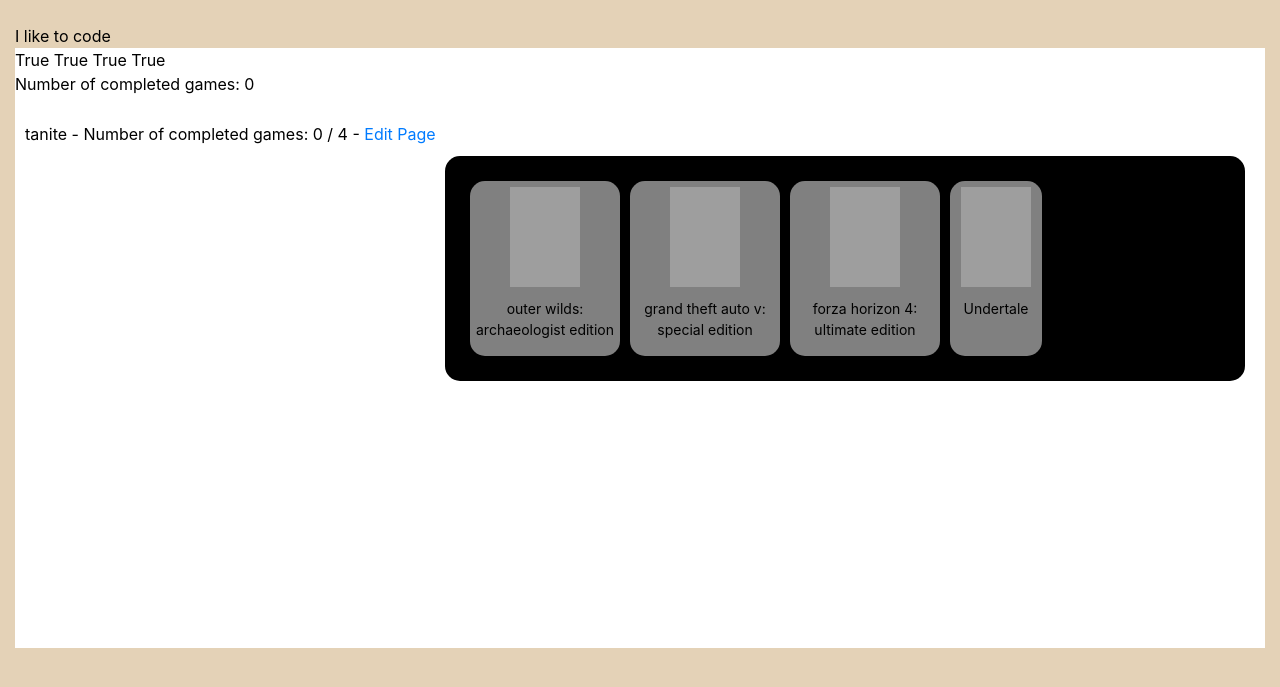
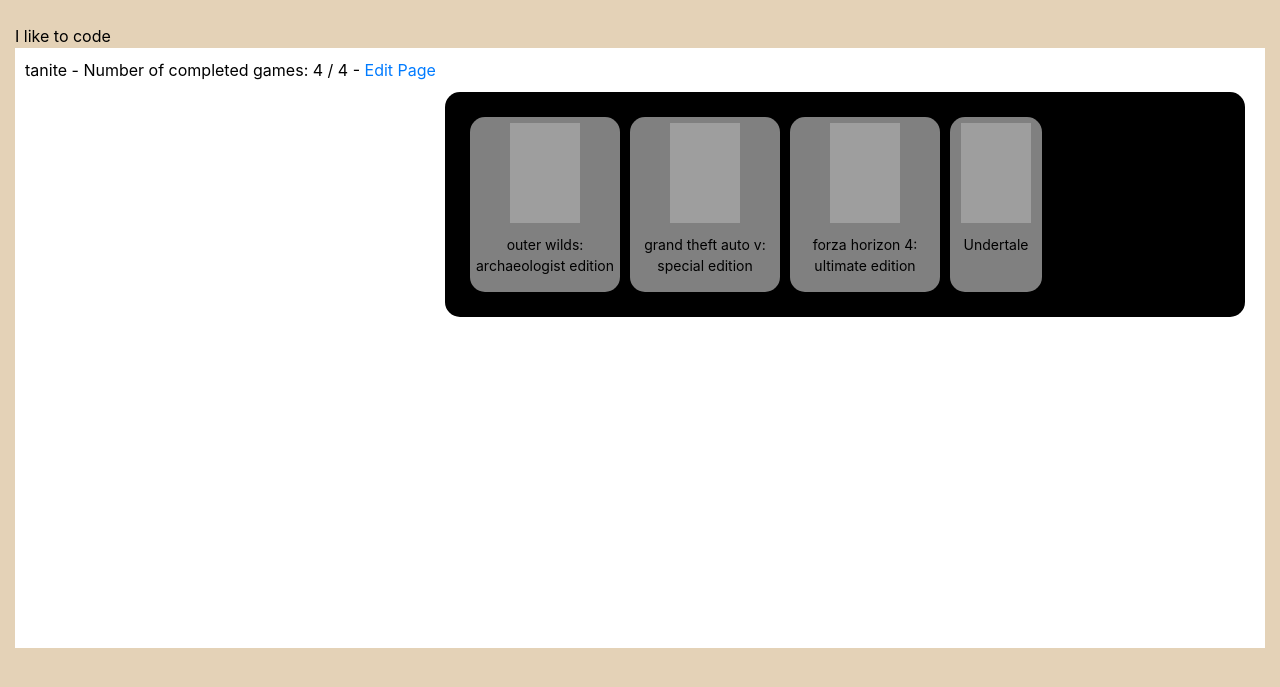
Before and after one commit to 00fff/Glibrary, a Flask app: page /auth/mypage in a window 1280 px wide. Shown: the part 56-743 px from the top of the page. Run offline with Flask 3, Linux system fonts and the light colour scheme; a user stored in the database is signed in; grey boxes are pictures that could not be loaded.

Commit message:
Added Game Completion Tracker

```diff
--- a/website/apps/auth/auth_views.py
+++ b/website/apps/auth/auth_views.py
@@ -93,7 +93,6 @@
     username = session.get('username')
     user = User.query.filter_by(username=username).first()
     email = session.get('email').lower()  # Convert session email to lowercase
-
     if request.method == 'POST':
         # Handle adding a game
         game_title = request.form.get("game_name")
@@ -153,8 +152,15 @@
 
     # Refetch the user's games from the database
     user_owned_games = UserGame.query.filter_by(user=user).all()
+    completed_games = []
+    if user_owned_games is not None:
+        for game in user_owned_games:
+            if game.completion:
+                completed_games.append(game)
+        completed_games_count = len(completed_games)
 
-    return render_template('user.html', username=username, email=email, user=user, user_owned_games=user_owned_games)
+
+    return render_template('user.html', username=username, email=email, user=user, user_owned_games=user_owned_games, completed_games_count=completed_games_count)
 
 
 
--- a/website/apps/auth/templates/auth/user.html
+++ b/website/apps/auth/templates/auth/user.html
@@ -22,19 +22,7 @@
 
 <div class="bottom-half">
 
-
-
-    {% set completed_games = 0 %}
-    {% for game in user_owned_games %}
-        {{ game.completion }}
-        {% if game.completion %}
-            {% set completed_games = completed_games + 1 %}
-        {% endif %}
-    {% endfor %}
-
-<p>Number of completed games: {{ completed_games }}</p>
-
-    <p class="user-name">{{ user.username }} - Number of completed games: {{ completed_games }} / {{ user_owned_games|length }} - <a href="{{ url_for('auth.edit') }}">Edit Page</a></p>
+    <p class="user-name">{{ user.username }} - Number of completed games: {{ completed_games_count }} / {{ user_owned_games|length }} - <a href="{{ url_for('auth.edit') }}">Edit Page</a></p>
 
     <div class="games-box">
 
--- a/website/apps/data/data_views.py
+++ b/website/apps/data/data_views.py
@@ -46,6 +46,7 @@
         user = User.query.filter_by(username=user).first()
         existing_association = UserGame.query.filter_by(user_id=user.user_id, game_id=game.game_id).first()
         user_owned_games = user.owned_games
-        boolean_value = existing_association.completion
-        print(boolean_value)
+        boolean_value = False
+        if existing_association is not None:
+            boolean_value = existing_association.completion
     return render_template('game2.html', game=game, user=user, existing_association=existing_association, user_owned_games=user_owned_games, boolean_value=boolean_value)
```
Also changed, not shown: instance/users.sqlite3.
